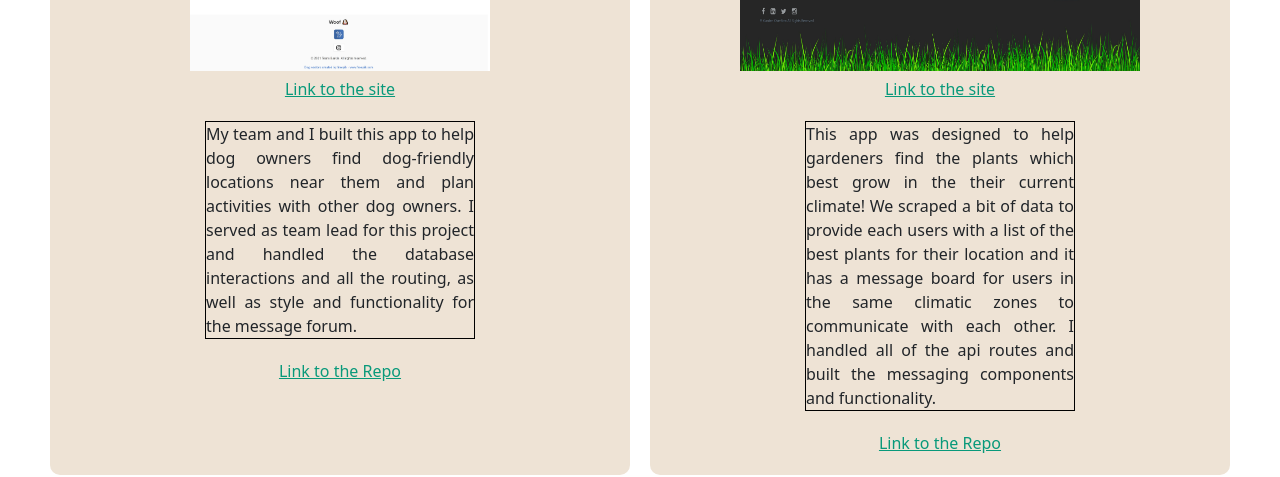
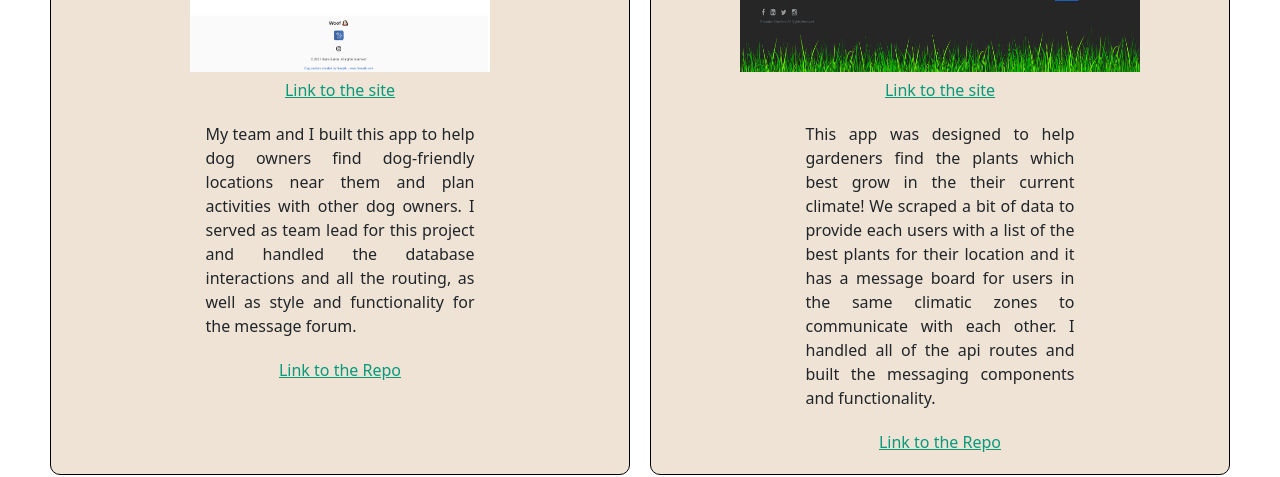
Before and after one commit to Jpeyton-hub/React-Next-Portfolio, a Next.js app: page /Projects in a window 1280 px wide. Shown: the part 640-1117 px from the top of the page. Built offline with nearby package versions, Linux system fonts and the light colour scheme.

Commit message:
fixed project cell border

```diff
--- a/styles/globals.css
+++ b/styles/globals.css
@@ -123,6 +123,7 @@ hr {
   background-color: rgb(238, 227, 213);
   padding: 20px;
   border-radius: 10px;
+  border: black 1px solid;
 }
 
 .projsub {
@@ -143,5 +144,5 @@ hr {
   margin: 20px auto;
   text-align: justify;
   width: 50%;
-  border: black 1px solid;
+
 }
```
